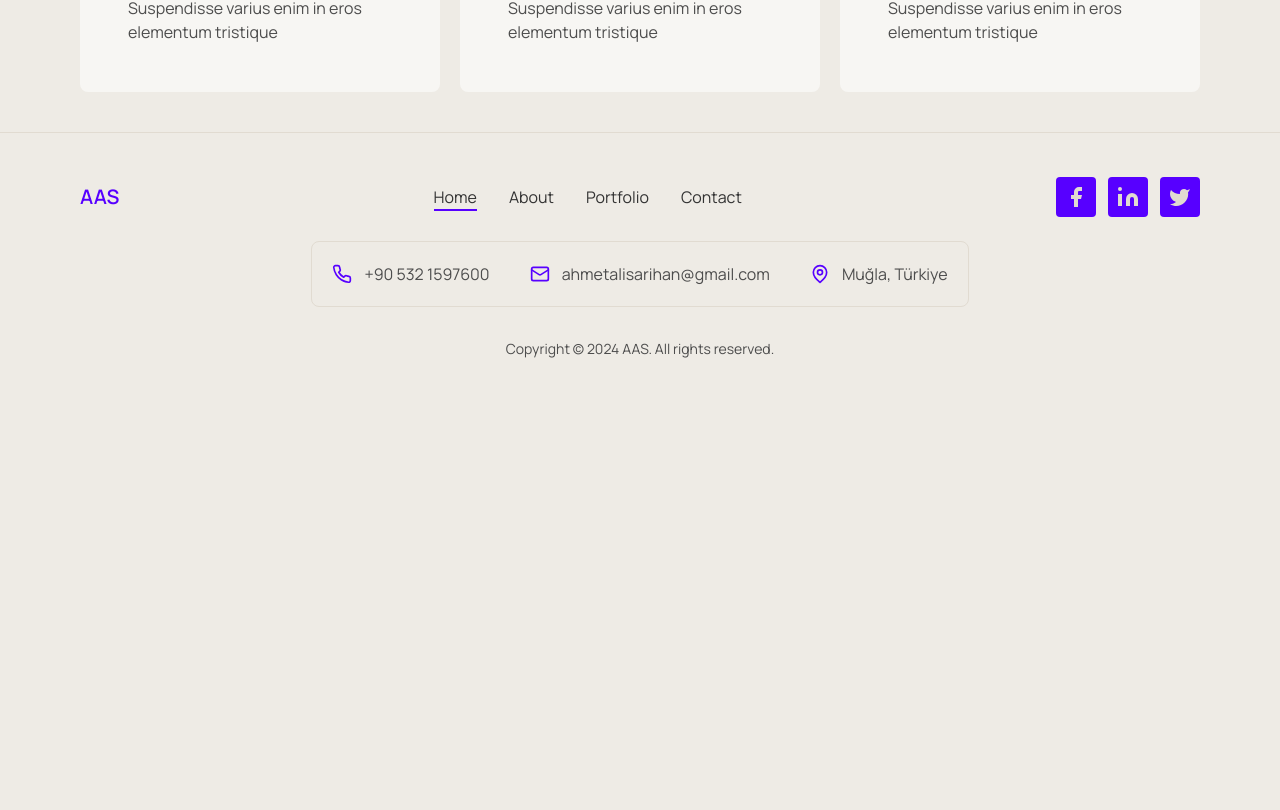
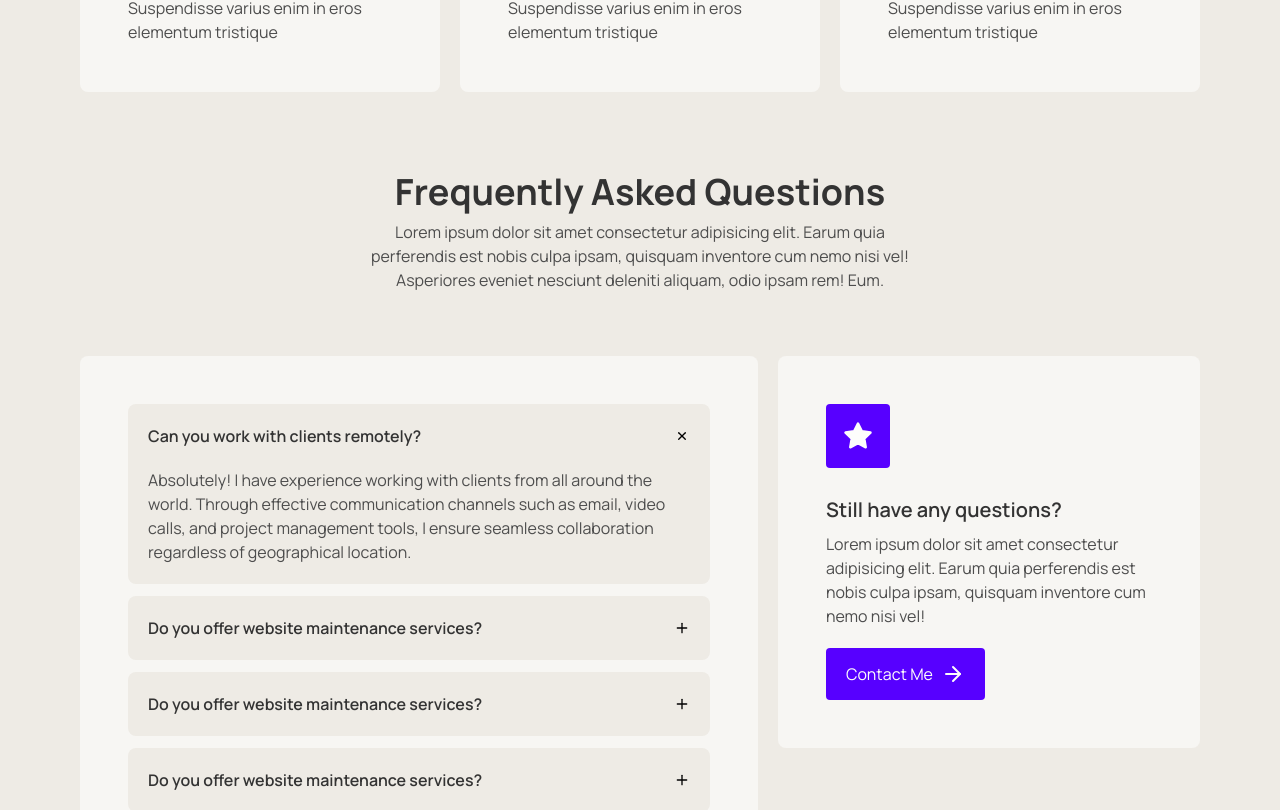
Before and after one commit to ahmetalisarihan/portfolio-next, a Next.js app: page / in a window 1280 px wide. Shown: the part 4291-5101 px from the top of the page. Before the commit the page ends 4690 px from the top, so only its background shows below. Built offline with nearby package versions, Linux system fonts and the light colour scheme.

Commit message:
Add faqs section

```diff
--- a/app/(root)/(home)/page.tsx
+++ b/app/(root)/(home)/page.tsx
@@ -1,3 +1,4 @@
+import FaqsSection from "@/components/FaqsSection";
 import PortfolioItem from "@/components/PortfolioItem";
 import SectionHeading from "@/components/SectionHeading";
 import TestimonialSection from "@/components/TestimonialSection";
@@ -128,7 +129,8 @@ const page = () => {
       {/* testimonial section */}
       <TestimonialSection />
 
-
+      {/* FAQs Section */}
+        <FaqsSection />
     </>
   );
 };
--- /dev/null
+++ b/components/Accordion.tsx
@@ -0,0 +1,42 @@
+"use client";
+
+import { Plus } from "lucide-react";
+import React, { useState } from "react";
+
+interface AccordionData {
+  question: string;
+  answer: string;
+}
+
+const Accordion = ({ data }: { data: AccordionData[] }) => {
+  const [currentActive, setCurrentActive] = useState<number | null>(0);
+
+  return (
+    <div className="flex flex-col gap-3">
+      {data.map((item, index) => (
+        <div key={index} className="bg-peach-600 px-5 rounded-lg">
+          <div
+            className="flex items-center justify-between cursor-pointer py-5"
+            onClick={() => setCurrentActive(index)}
+          >
+            <h6 className="text-grey-700">{item.question}</h6>
+            <div
+              className={`transition-transform duration-300 ${
+                currentActive === index ? "rotate-45" : ""
+              }`}
+            >
+              <Plus size={16} />
+            </div>
+          </div>
+          <div className={`text-grey-600 transition-all duration-300 ${
+                currentActive !== index ? "max-h-0 opacity-0" : "max-h-[1000px] opacity-100 pb-5"
+          }`}>
+            <p>{item.answer}</p>
+          </div>
+        </div>
+      ))}
+    </div>
+  );
+};
+
+export default Accordion;
--- /dev/null
+++ b/components/FaqsSection.tsx
@@ -0,0 +1,39 @@
+import React from "react";
+import SectionHeading from "./SectionHeading";
+import { ArrowRight, Star } from "lucide-react";
+import Link from "next/link";
+import Accordion from "./Accordion";
+import { faqs } from "@/constants";
+
+const FaqsSection = () => {
+  return (
+    <section className="max-width section-padding overflow-hidden">
+      <SectionHeading
+        title="Frequently Asked Questions"
+        subtitle="Lorem ipsum dolor sit amet consectetur adipisicing elit. Earum quia perferendis est nobis culpa ipsam,
+          quisquam inventore cum nemo nisi vel! Asperiores eveniet nesciunt deleniti aliquam, odio ipsam rem! Eum."
+      />
+      <div className="flex flex-col tablet:flex-row gap-5 items-start">
+        <div className="box">
+            <Accordion data={faqs} />
+        </div>
+        <div className="box flex flex-col gap-5 tablet:max-w-md">
+          <div className="w-16 h-16 rounded bg-purple text-peach-100 flex items-center justify-center flex-shrink-0 mb-2">
+            <Star fill="currentColor" size={30} />
+          </div>
+          <div>
+            <h5 className="text-grey-700 mb-2">Still have any questions?</h5>
+            <p className="text-grey-600">
+              Lorem ipsum dolor sit amet consectetur adipisicing elit. Earum
+              quia perferendis est nobis culpa ipsam, quisquam inventore cum
+              nemo nisi vel!{" "}
+            </p>
+          </div>
+          <Link href="/contact" className="btn btn-primary w-max">Contact Me <ArrowRight /></Link>
+        </div>
+      </div>
+    </section>
+  );
+};
+
+export default FaqsSection;
```
Also changed, not shown: public/images/about.png (added).
